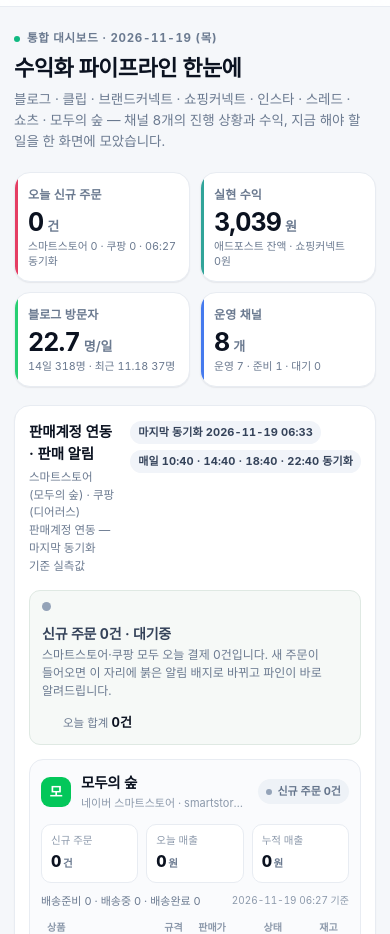
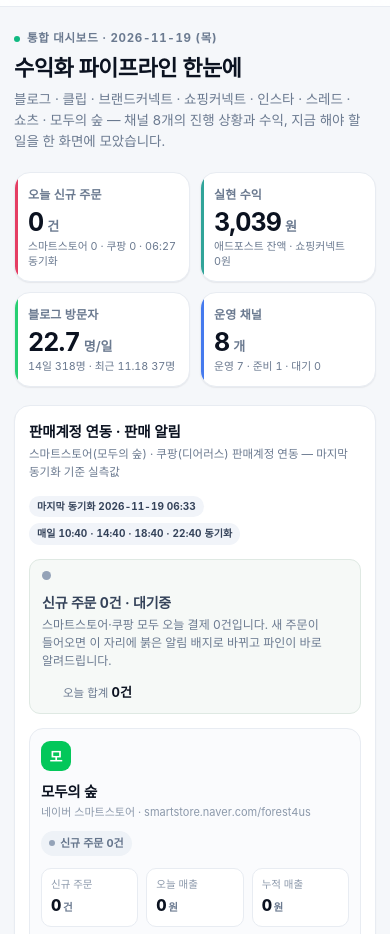
Before and after one commit to KIMS1112/storenote-dashboard, a plain HTML site: page index.html in a window 390 px wide. Shown: the part 101-1035 px from the top of the page. Drawn offline with Linux system fonts and the light colour scheme; a web font is replaced by a local one.

Commit message:
style(mobile): 패널 헤더·판매 카드 헤더가 칩에 밀리지 않도록 줄바꿈

```diff
--- a/styles.css
+++ b/styles.css
@@ -757,3 +757,13 @@ main {
   .chart { min-width: 430px; }
   .upd-time { flex: 0 0 62px; font-size: 10.5px; }
 }
+
+/* 모바일: 패널 헤더가 칩에 밀려 좁아지지 않게 */
+@media (max-width: 720px) {
+  .panel-head { flex-wrap: wrap; }
+  .panel-head > div:first-child { flex: 1 1 100%; min-width: 0; }
+  .panel-head .panel-tools { flex: 1 1 100%; margin-top: 2px; }
+  .panel-head .panel-tools .chip { font-size: 10px; }
+  .acct-head { flex-wrap: wrap; }
+  .acct-id span { white-space: normal; }
+}
```
